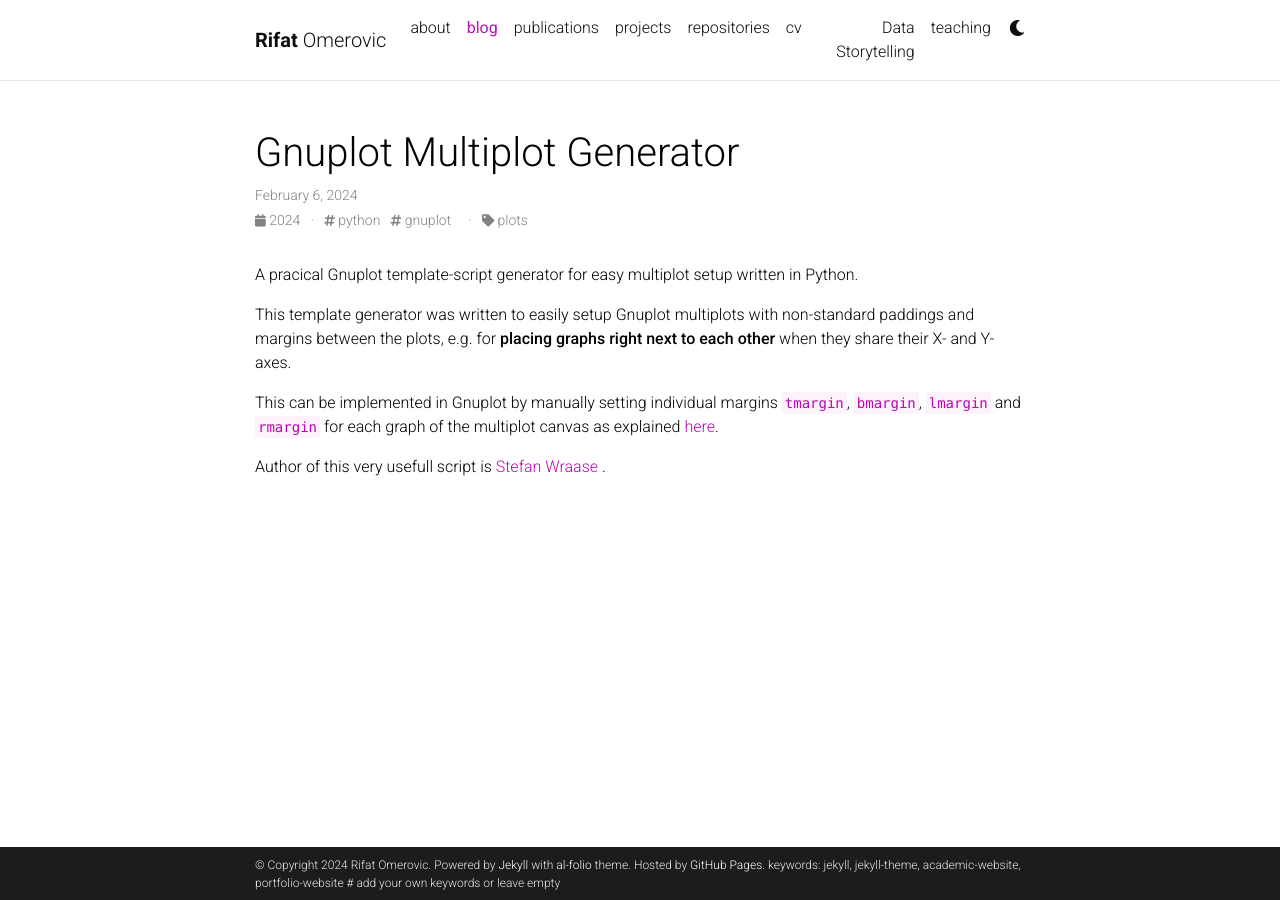
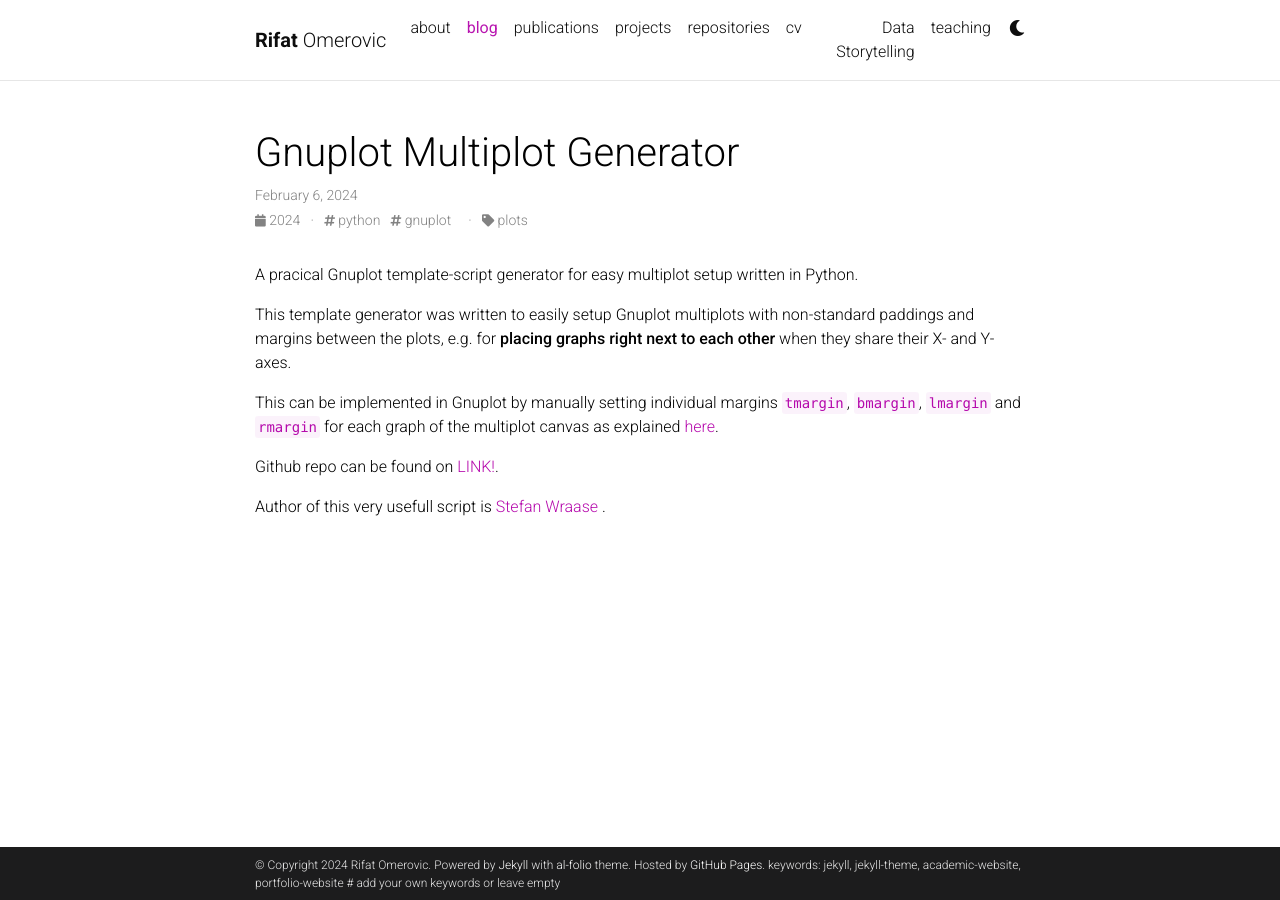
Before and after one commit to rifatom/rifatom.github.io, a Jekyll site: the page built from _posts/2024-02-07-Gnuplot-multiplot-generator.md, in a window 1280 px wide. Built offline with Jekyll 4.4.1, drawn with Linux system fonts in a browser that asks for light colours; comment, search, counter and statistics services are not loaded; a style sheet for code colours, icons or effects is not loaded.

Commit message:
Update 2024-02-07-Gnuplot-multiplot-generator.md

```diff
--- a/_posts/2024-02-07-Gnuplot-multiplot-generator.md
+++ b/_posts/2024-02-07-Gnuplot-multiplot-generator.md
@@ -12,4 +12,6 @@ This template generator was written to easily setup Gnuplot multiplots with non-
 
 This can be implemented in Gnuplot by manually setting individual margins `tmargin`, `bmargin`, `lmargin` and `rmargin` for each graph of the multiplot canvas as explained [here](http://www.gnuplotting.org/multiplot-placing-graphs-next-to-each-other/).
 
+Github repo can be found on <a href='https://github.com/rifatom/Gnuplot-multiplot-generator'>LINK!</a>.
+
 Author of this very usefull script is <a href='https://github.com/stefan-wr'> Stefan Wraase </a>.
```
